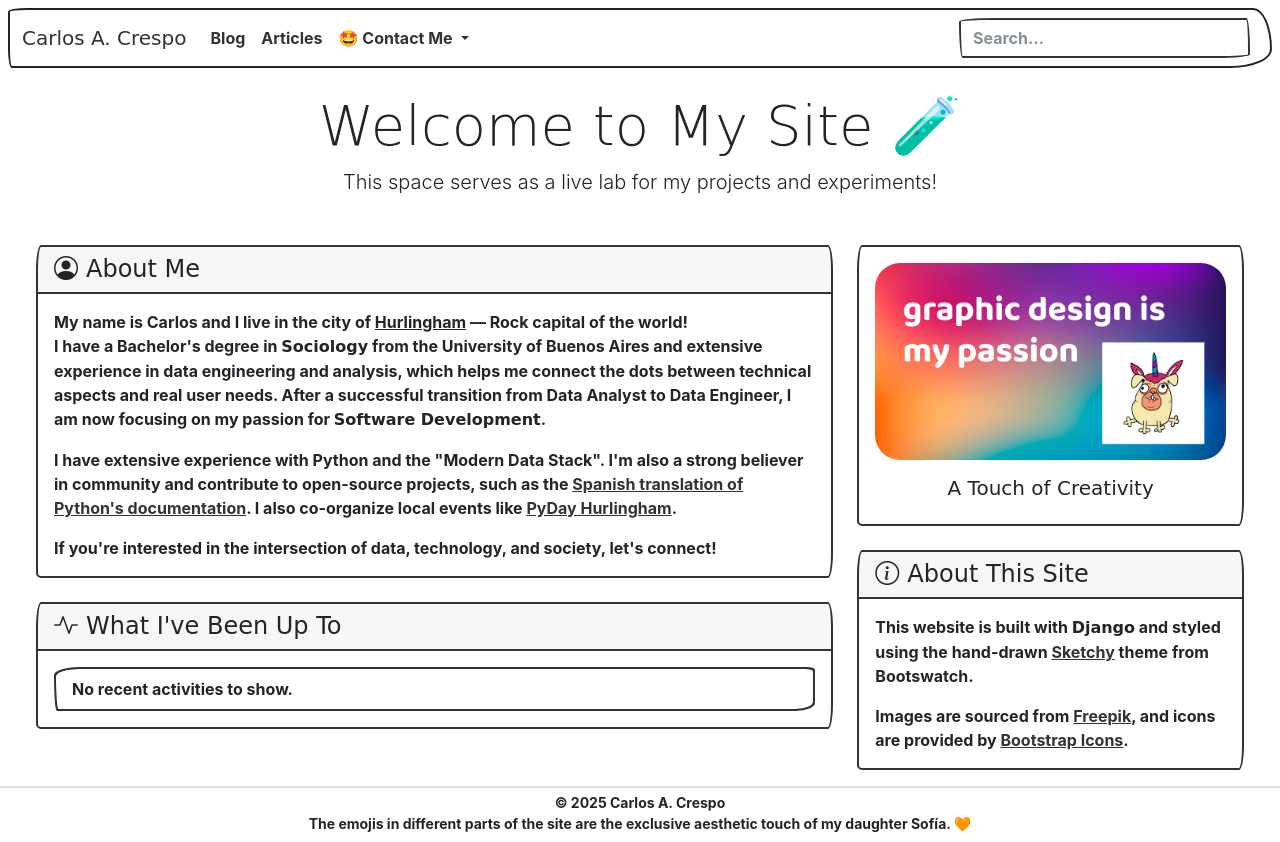
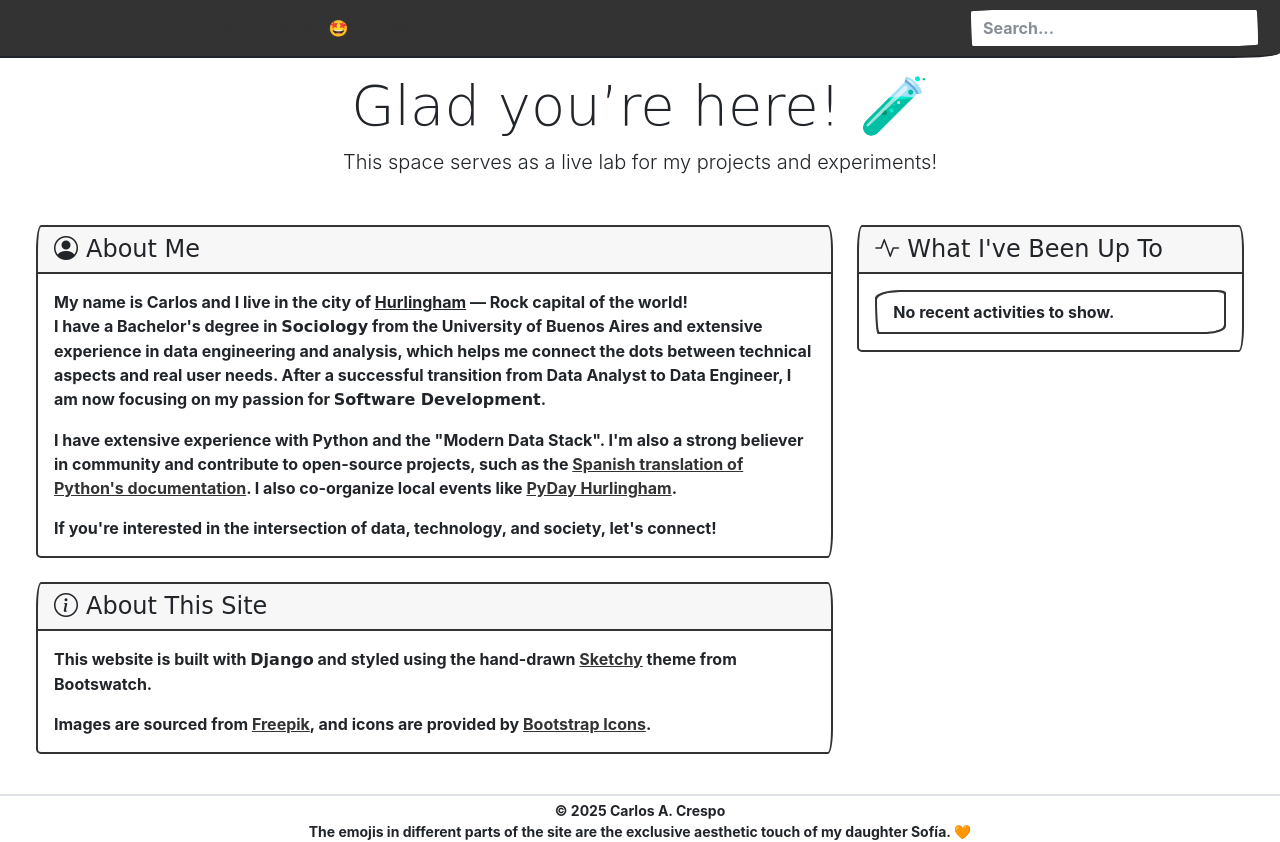
Before and after one commit to cacrespo/website, a Django app: page / in a window 1280 px wide. Run offline with Django 5.2, Linux system fonts and the light colour scheme; data that the repository does not hold is empty; some libraries are stand-ins or nearby versions; some web fonts are replaced.

Commit message:
fix(ui): prevent main content from being overlapped by fixed navbar (#60)

```diff
--- a/pages/templates/pages/home.html
+++ b/pages/templates/pages/home.html
@@ -6,7 +6,7 @@
 
   <!-- Welcome Section -->
   <section class="text-center mb-5">
-    <h1 class="display-4">Welcome to My Site 🧪</h1>
+    <h1 class="display-4">Glad you’re here! 🧪</h1>
     <p class="lead">
       This space serves as a live lab for my projects and experiments!
     </p>
@@ -34,6 +34,26 @@
         </div>
       </div>
 
+      <!-- About This Site Section -->
+      <div class="card mb-4">
+        <div class="card-header">
+          <h4 class="mb-0"><i class="bi bi-info-circle me-2"></i>About This Site</h4>
+        </div>
+        <div class="card-body">
+          <p>
+            This website is built with <strong>Django</strong> and styled using the hand-drawn <a href="https://bootswatch.com/sketchy/" target="_blank" rel="noopener">Sketchy</a> theme from Bootswatch.
+          </p>
+          <p class="mb-0">
+            Images are sourced from <a href="https://www.freepik.com" target="_blank" rel="noopener">Freepik</a>, and icons are provided by <a href="https://icons.getbootstrap.com/" target="_blank" rel="noopener">Bootstrap Icons</a>.
+          </p>
+        </div>
+      </div>
+
+
+   </div>
+
+    <!-- Right Column -->
+    <div class="col-lg-4">
       <!-- Recent Activities Section -->
       <div class="card mb-4">
         <div class="card-header">
@@ -52,32 +72,8 @@
           </ul>
         </div>
       </div>
-    </div>
 
-    <!-- Right Column -->
-    <div class="col-lg-4">
-      <!-- Image Section -->
-      <div class="card mb-4">
-        <div class="card-body text-center">
-          <img src="{% static 'img/design_passion.jpg' %}" alt="Design Passion by Freepik" class="img-fluid rounded mb-3">
-          <h5 class="card-title">A Touch of Creativity</h5>
-        </div>
-      </div>
 
-      <!-- About This Site Section -->
-      <div class="card">
-        <div class="card-header">
-          <h4 class="mb-0"><i class="bi bi-info-circle me-2"></i>About This Site</h4>
-        </div>
-        <div class="card-body">
-          <p>
-            This website is built with <strong>Django</strong> and styled using the hand-drawn <a href="https://bootswatch.com/sketchy/" target="_blank" rel="noopener">Sketchy</a> theme from Bootswatch.
-          </p>
-          <p class="mb-0">
-            Images are sourced from <a href="https://www.freepik.com" target="_blank" rel="noopener">Freepik</a>, and icons are provided by <a href="https://icons.getbootstrap.com/" target="_blank" rel="noopener">Bootstrap Icons</a>.
-          </p>
-        </div>
-      </div>
     </div>
   </div>
 
--- a/templates/base.html
+++ b/templates/base.html
@@ -16,7 +16,7 @@
 <body class="d-flex flex-column min-vh-100">
 
   <header class="mb-2 p-2">
-    <nav class="navbar navbar-expand-lg bg-body-tertiary">
+    <nav class="navbar navbar-expand-lg fixed-top bg-primary" data-bs-theme="dark">
       <div class="container-fluid">
         <a class="navbar-brand" href="/">Carlos A. Crespo</a>
 
@@ -72,7 +72,7 @@
     </nav>
   </header>
 
-  <main class="flex-fill mx-3 p-2">
+  <main class="flex-fill mx-3 p-2" style="margin-top: 40px;">
     {% block content %}
     <!-- Page content goes here -->
     {% endblock %}
```
